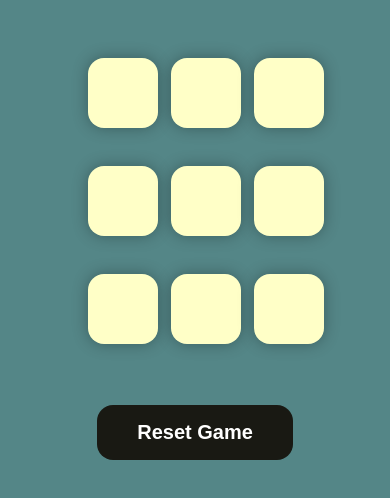
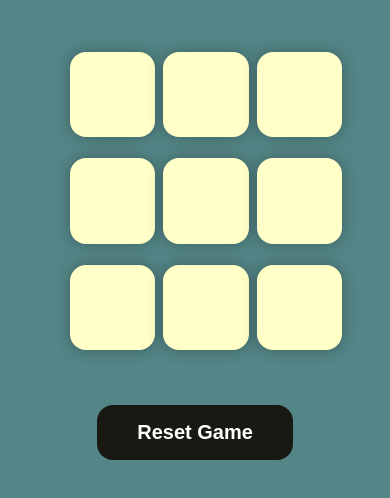
Before and after one commit to Harshal-Girase-00/Tic-Tac-Toe, a plain HTML site: page index.html in a window 390 px wide. Shown: the part 146-644 px from the top of the page. Drawn offline with Linux system fonts and the light colour scheme.

Commit message:
mobile design

```diff
--- a/style.css
+++ b/style.css
@@ -123,12 +123,12 @@ h1{
   flex-wrap: wrap;
   justify-content: center;
   align-items: center;
-  gap: 13px;
+  gap: 2vmin;
 }
 
 .box {
-  height: 18vmin;
-  width: 18vmin;
+  height: 22vmin;
+  width: 22vmin;
   border-radius: 1rem;
   border: none;
   box-shadow: 0 0 1rem rgba(0, 0, 0, 0.3);
```
